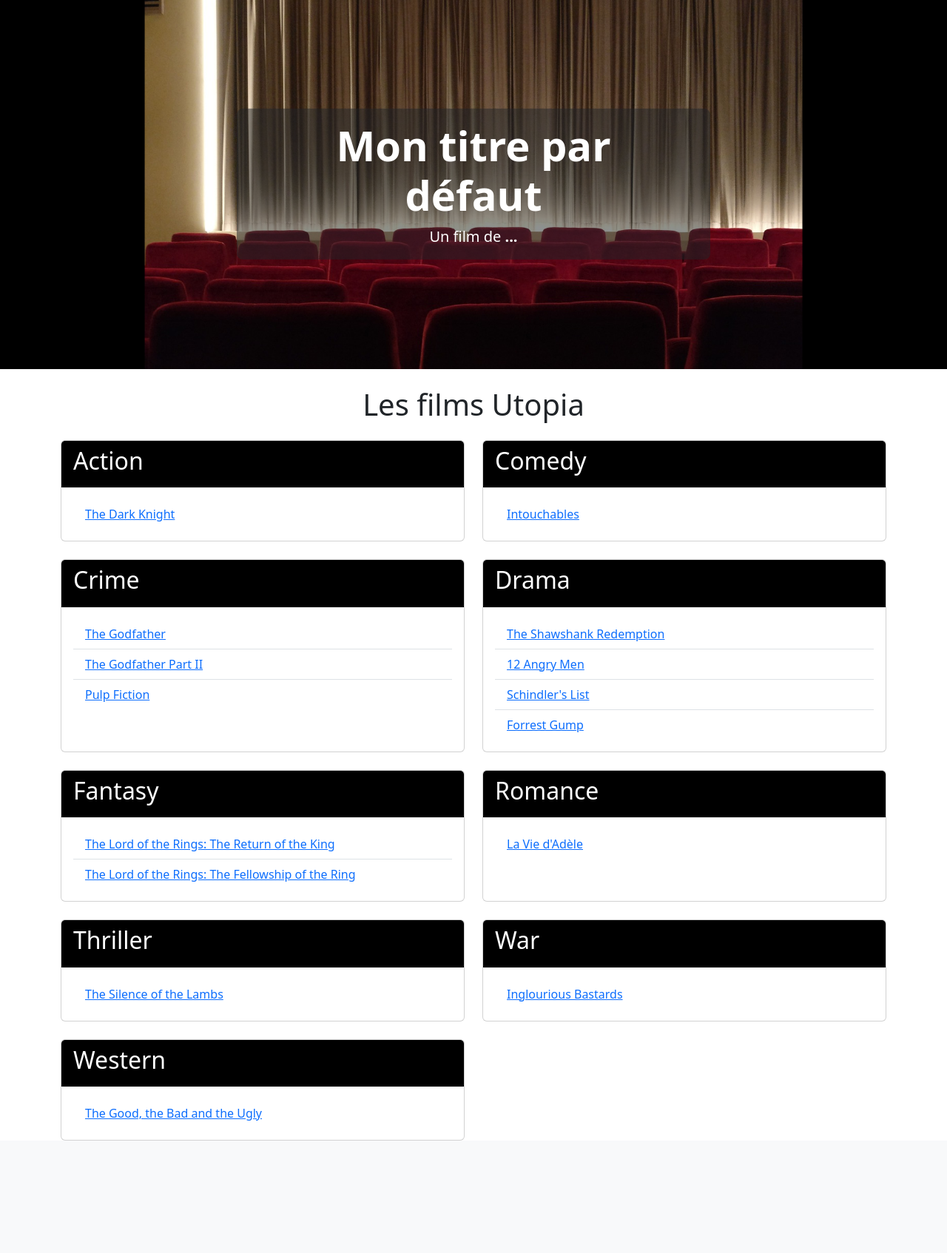
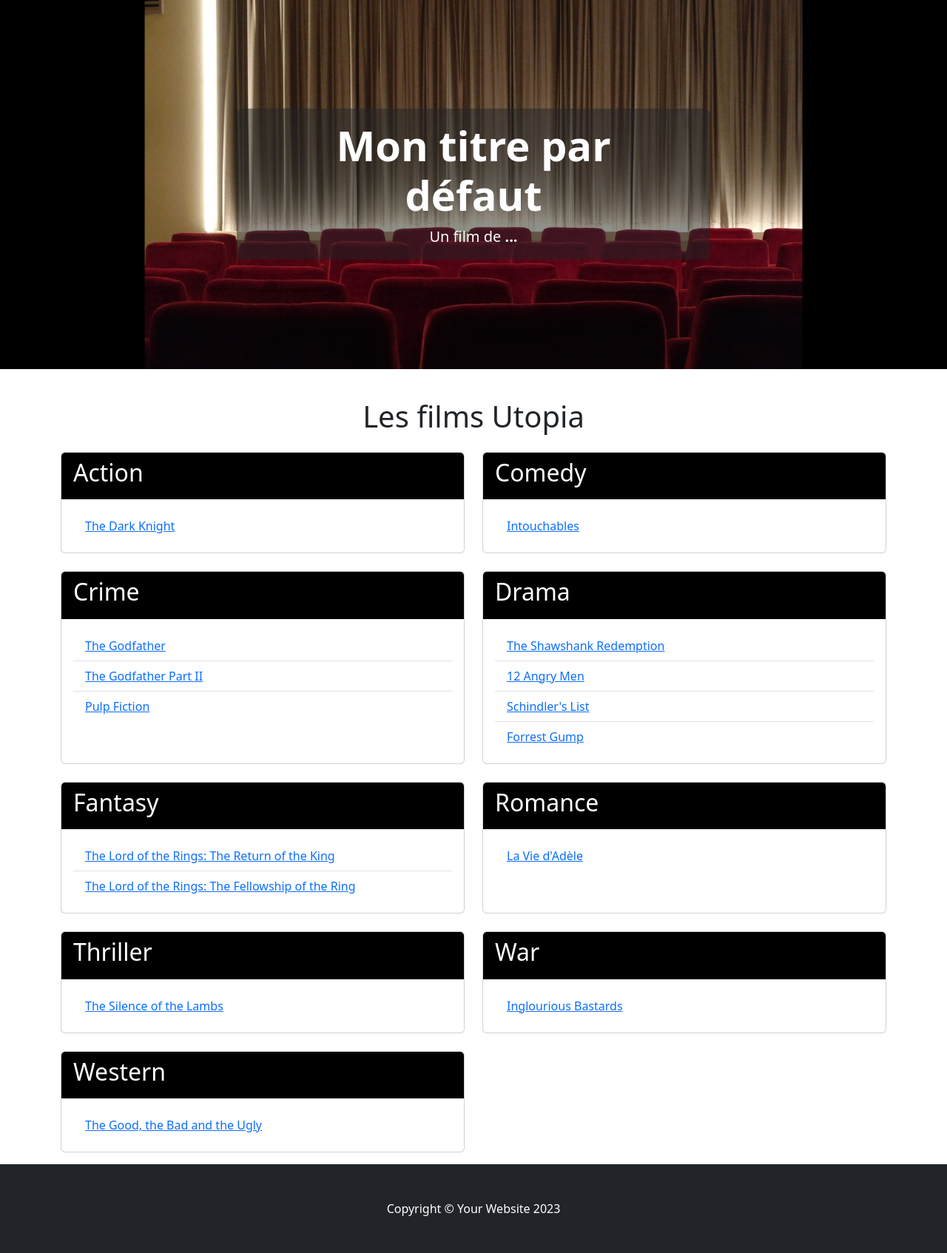
Before and after one commit to gpuberos/PHP, a PHP site: page /index-genre.php in a window 1280 px wide. Shown: the part 57-1751 px from the top of the page at 74% size. Before the commit the page ends 1599 px from the top, so only its background shows below. Run offline with PHP 8.4, Linux system fonts and the light colour scheme; data comes from the database, SQL or seed files in the repository.

Commit message:
add: genre in movies.php

```diff
--- a/demo/pdo/function/movies.fn.php
+++ b/demo/pdo/function/movies.fn.php
@@ -113,3 +113,26 @@
         echo '<div class="bi-star"></div>';
     }
 }
+
+// Fonction qu retourne tous les genres de la table movies
+function findAllGenres($db)
+{
+    // Requête SQL pour sélectionner la colonne `genre` de la table `movies`
+    $sql = "SELECT * FROM `genre`;";
+    // Exécute la requête SQL
+    $request = $db->query($sql);
+    // Récupère tous les résultats de la requête sous forme de tableau associatif
+    $genres = $request->fetchAll();
+    // Retourne les résultats
+    return $genres;
+}
+
+// Fonction pour récupérer tous les films d'un genre
+function findAllMoviesByGenre($db, $genre)
+{
+    // Requête SQL pour sélectionner tous les films d'un genre
+    $sql = "SELECT * FROM `movies` INNER JOIN `genre` ON movies.genreID = genre.id WHERE genre.name = '$genre';";
+    $request = $db->query($sql);
+    $movies = $request->fetchAll();
+    return $movies;
+}
--- a/demo/pdo/index-genre.php
+++ b/demo/pdo/index-genre.php
@@ -11,29 +11,6 @@
 // Fonctions pour afficher la totalité des films ou un film par id
 require_once __DIR__ . ('/function/movies.fn.php');
 
-// Fonction qu retourne tous les genres de la table movies
-function findAllGenres($db)
-{
-    // Requête SQL pour sélectionner la colonne `genre` de la table `movies`
-    $sql = "SELECT * FROM `genre`;";
-    // Exécute la requête SQL
-    $request = $db->query($sql);
-    // Récupère tous les résultats de la requête sous forme de tableau associatif
-    $genres = $request->fetchAll();
-    // Retourne les résultats
-    return $genres;
-}
-
-// Fonction pour récupérer tous les films d'un genre
-function findAllMoviesByGenre($db, $genre)
-{
-    // Requête SQL pour sélectionner tous les films d'un genre
-    $sql = "SELECT * FROM `movies` INNER JOIN `genre` ON movies.genreID = genre.id WHERE genre.name = '$genre';";
-    $request = $db->query($sql);
-    $movies = $request->fetchAll();
-    return $movies;
-}
-
 // Récupère tous les genres
 $genres = findAllGenres($db);
 
@@ -42,39 +19,17 @@
 
 ?>
 
-<div class="text-center my-4">
-    <h1>Les films Utopia</h1>
+<div class="py-3">
+    <div class="text-center my-4">
+        <h1>Les films Utopia</h1>
+    </div>
+
+    <?php require_once __DIR__ . ('/utilities/cardGenre.php'); ?>
+
 </div>
 
+<?php require_once __DIR__ . ('/utilities/footer.php'); ?>
 
-<div class="container">
-    <div class="row row-cols-1 row-cols-md-2 g-4">
-
-        <!-- Boucle qui parcourt chaque chaque élément du tableau $genres -->
-        <?php foreach ($genres as $genre) : ?>
-            <div class="col">
-                <div class="card h-100">
-                    <div class="card-header bg-black text-white">
-                        <h2 class="card-title"><?= $genre['name']; ?></h2>
-                    </div>
-                    <div class="card-body">
-
-
-                        <!-- Récupère tous les films de ce genre -->
-                        <?php $movies = findAllMoviesByGenre($db, $genre['name']); ?>
-                        <ul class="list-group list-group-flush">
-                            <?php foreach ($movies as $movie) : ?>
-                                <li class="list-group-item">
-                                    <a href="<?= $movie_page; ?>?id=<?= $movie['id']; ?>"><?= $movie['title']; ?></a>
-                                </li>
-                            <?php endforeach; ?>
-                        </ul>
-                    </div>
-                </div>
-            </div>
-        <?php endforeach; ?>
-    </div>
-</div>
 
 </body>
 
--- /dev/null
+++ b/demo/pdo/utilities/cardGenre.php
@@ -0,0 +1,28 @@
+<div class="container">
+    <div class="row row-cols-1 row-cols-md-2 g-4">
+
+        <!-- Boucle qui parcourt chaque chaque élément du tableau $genres -->
+        <?php foreach ($genres as $genre) : ?>
+            <div class="col">
+                <div class="card h-100">
+                    <div class="card-header bg-black text-white">
+                        <h2 class="card-title"><?= $genre['name']; ?></h2>
+                    </div>
+                    <div class="card-body">
+
+
+                        <!-- Récupère tous les films de ce genre -->
+                        <?php $movies = findAllMoviesByGenre($db, $genre['name']); ?>
+                        <ul class="list-group list-group-flush">
+                            <?php foreach ($movies as $movie) : ?>
+                                <li class="list-group-item">
+                                    <a href="<?= $movie_page; ?>?id=<?= $movie['id']; ?>"><?= $movie['title']; ?></a>
+                                </li>
+                            <?php endforeach; ?>
+                        </ul>
+                    </div>
+                </div>
+            </div>
+        <?php endforeach; ?>
+    </div>
+</div>
--- /dev/null
+++ b/demo/pdo/utilities/footer.php
@@ -0,0 +1,6 @@
+<!-- Footer-->
+<footer class="py-5 bg-dark">
+    <div class="container">
+        <p class="m-0 text-center text-white">Copyright &copy; Your Website 2023</p>
+    </div>
+</footer>
```
Also changed, not shown: demo/pdo/index.php (+7 -0 lines), demo/pdo/movie.php (+8 -4 lines), demo/pdo/movies.php (+11 -10 lines).
